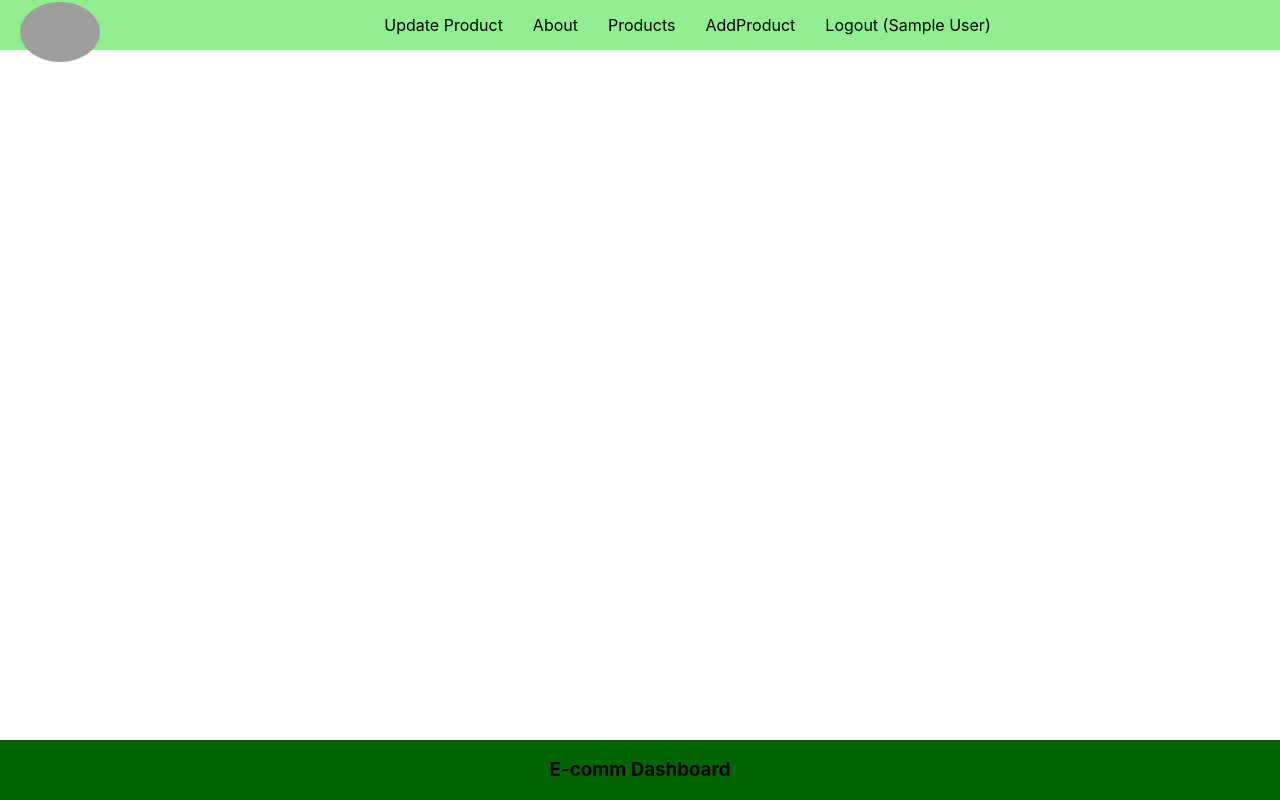
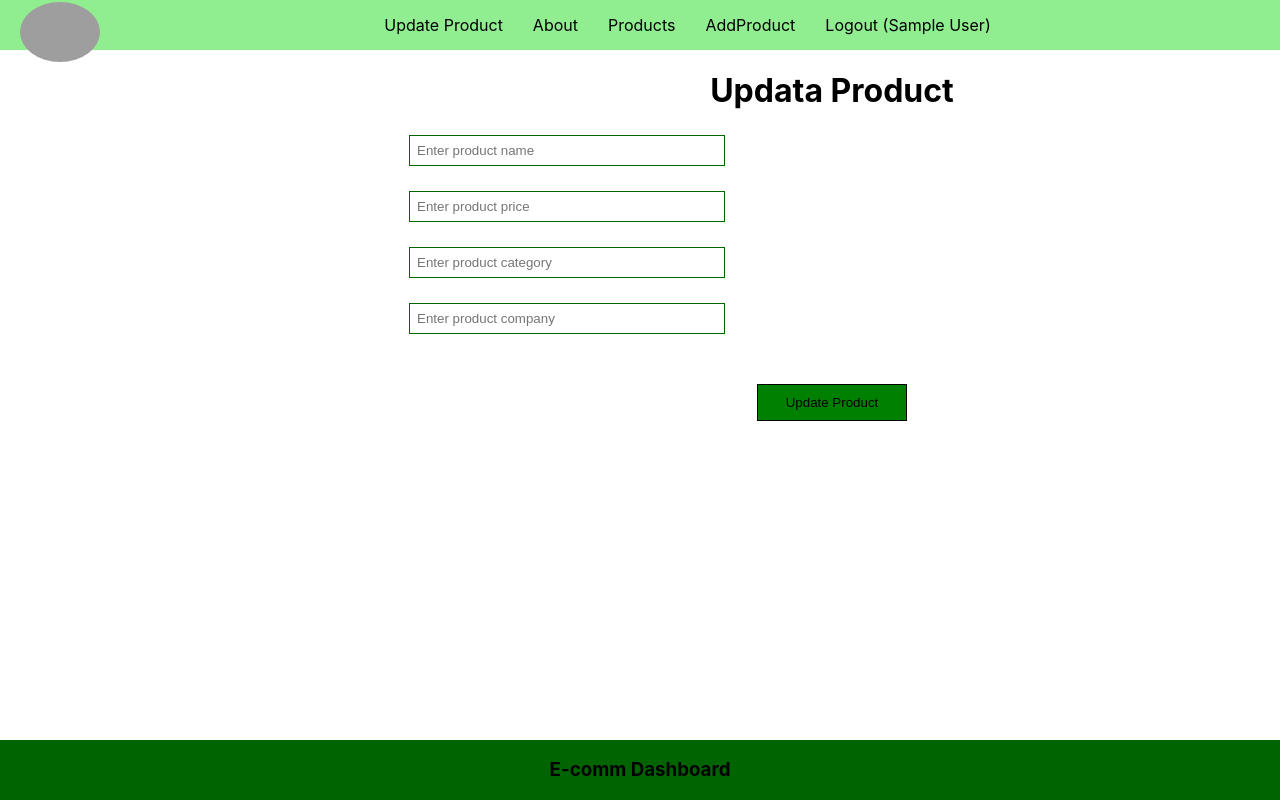
Before and after one commit to priyankakumaridhan/project1, a React (Create React App) app in the folder front-end/: page /update/1 in a window 1280 px wide. Built offline with nearby package versions, Linux system fonts and the light colour scheme; no server answers; sample sign-in values are in the browser's storage; grey boxes are pictures that could not be loaded.

Commit message:
create ui and fetch api of delete and update product

```diff
--- a/front-end/src/App.js
+++ b/front-end/src/App.js
@@ -7,6 +7,7 @@ import PrivateComponent from './components/PrivateComponents.js';
 import Login from './components/Login.js'
 import AddProduct from './components/AddProduct.js'
 import PRODUCTS from './components/ProductList.js'
+import UPDATE_PRODUCT from './components/UpdateProduct.js'
 function App() {
   return (
     <div className="App">
@@ -15,7 +16,7 @@ function App() {
       <Routes>
 
         <Route element = {<PrivateComponent/>}>
-        <Route path="/update" element={<h1>This is my Update Product</h1>}/>
+        <Route path="/update/:id" element={<UPDATE_PRODUCT/>}/>
         <Route path="/about" element={<h1>This is my About page</h1>}/>
         <Route path="/product" element={<PRODUCTS/>}/>
         <Route path="/add-product" element={<AddProduct/>}/>
--- a/front-end/src/components/ProductList.js
+++ b/front-end/src/components/ProductList.js
@@ -46,7 +46,7 @@ const Products=()=>{
                 <li>{item.category}</li>
                 <li>{item.company}</li>
                 <li><button onClick={()=>deleteProduct(item._id)}>Delete</button>
-                <Link to='/update'>Update</Link></li>
+                <Link to={'/update/'+item._id}>Update</Link></li>
             </ul>
   )
             }
--- /dev/null
+++ b/front-end/src/components/UpdateProduct.js
@@ -0,0 +1,65 @@
+import React, { useEffect, useState } from 'react';
+import { useParams, useNavigate } from 'react-router-dom'
+
+const UpdateProduct = () => {
+    const [name, setName] = useState('');
+    const [price, setPrice] = useState('');
+    const [category, setCategory] = useState('');
+    const [company, setCompany] = useState('');
+    const params = useParams();
+    const navigate = useNavigate();
+
+    useEffect(() => {
+        // console.warn(params)
+        getProductDetails();
+    }, [])
+
+    const getProductDetails = async (req, resp) => {
+        console.warn(params)
+        let result = await fetch(`http://localhost:5000/product/${params.id}`);
+        result = await result.json();
+        setName(result.name)
+        setPrice(result.price)
+        setCategory(result.category)
+        setCompany(result.company)
+    }
+
+    const updateProduct = async () => {
+        console.warn(name, price, category, company)
+        let result = await fetch(`http://localhost:5000/product/${params.id}`, {
+            method: 'put',
+            body: JSON.stringify({ name, price, category, company }),
+            headers: {
+                'Content-Type': 'application/json'
+            }
+        });
+        result = await result.json();
+        console.warn(result)
+        navigate('/product')
+    }
+    return (
+        <div className="product">
+            <h1>
+                Updata Product
+            </h1>
+            <input type="text" placeholder='Enter product name' className="inputBox"
+                onChange={(e) => { setName(e.target.value) }} value={name}
+            />
+
+            <input type="text" placeholder='Enter product price' className="inputBox"
+                onChange={(e) => { setPrice(e.target.value) }} value={price}
+            />
+
+            <input type="text" placeholder='Enter product category' className="inputBox"
+                onChange={(e) => { setCategory(e.target.value) }} value={category}
+            />
+
+            <input type="text" placeholder='Enter product company' className="inputBox"
+                onChange={(e) => { setCompany(e.target.value) }} value={company}
+            />
+
+            <button onClick={updateProduct} className="appButton">Update Product</button>
+        </div>
+    )
+};
+export default UpdateProduct;
```
